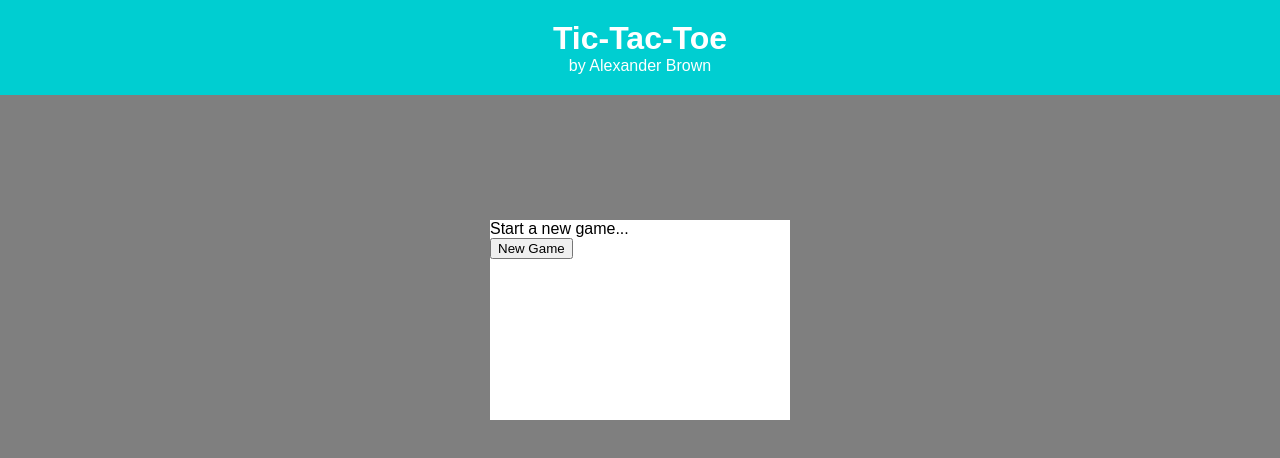
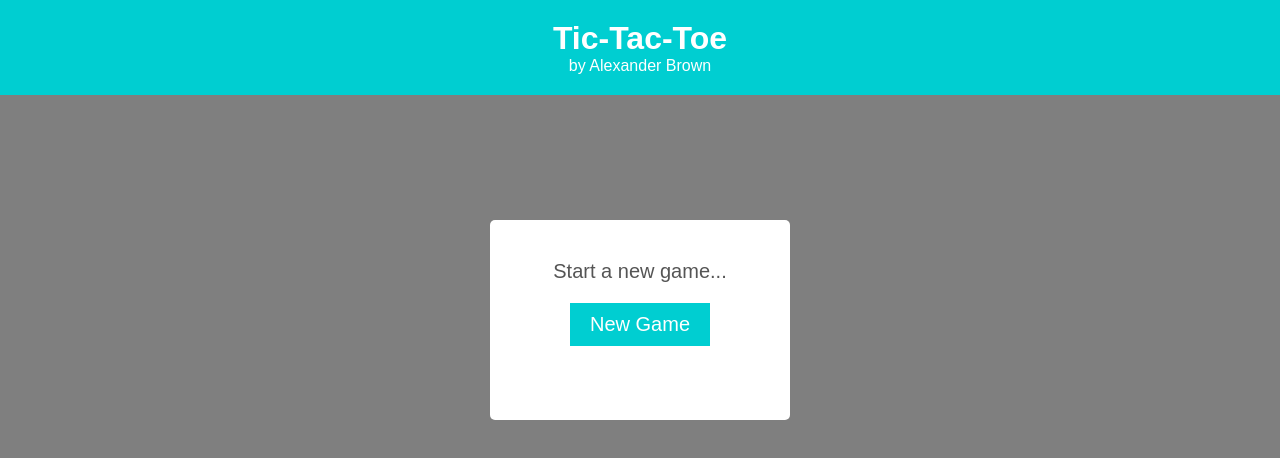
Before and after one commit to webtechalex/tic-tac-toe, a React app: page / in a window 1280 px wide. Shown: the top 458 px of the page. Built offline with nearby package versions, Linux system fonts and the light colour scheme.

Commit message:
added stylong to modal and board

```diff
--- a/src/components/styles/index.scss
+++ b/src/components/styles/index.scss
@@ -13,7 +13,7 @@ h1, p {
 
 .header {
   text-align: center;
-  background-color: #00ced1;
+  background: #00ced1;
   color: #fff;
   padding: 20px;
 }
@@ -29,10 +29,26 @@ h1, p {
 .modal-panel {
   position: relative;
   margin: 125px auto;
+  border-radius: 5px;
+  padding: 10px;
+  padding-top: 40px;
   width: 300px;
   height: 200px;
   background: #fff;
   z-index: 99;
+  text-align: center;
+  font-size: 20px;
+  color: #555;
+  box-sizing: border-box;
+}
+
+.modal-panel button {
+  margin: 20px;
+  border: none;
+  padding: 10px 20px;
+  background: #00ced1;
+  color: #fff;
+  font-size: 20px;
 }
 
 .board {
@@ -49,6 +65,11 @@ h1, p {
   border: 1px solid #555;
   width: 100px;
   height: 100px;
+  padding-top: 20px;
   box-sizing: border-box;
   background: #ddd;
+  color: #555;
+  font-size: 50px;
+  font-weight: bold;
+  text-align: center;
 }
```
